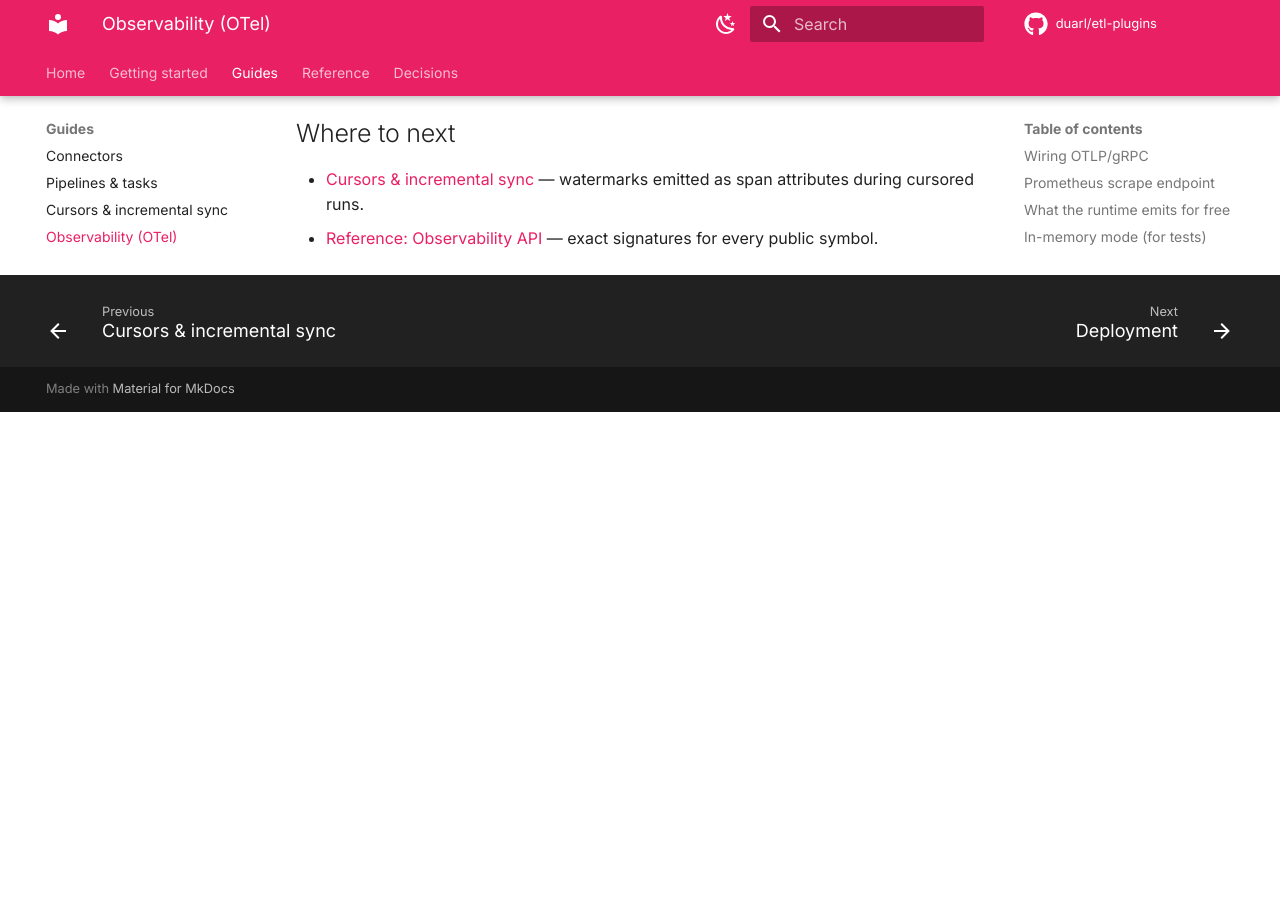
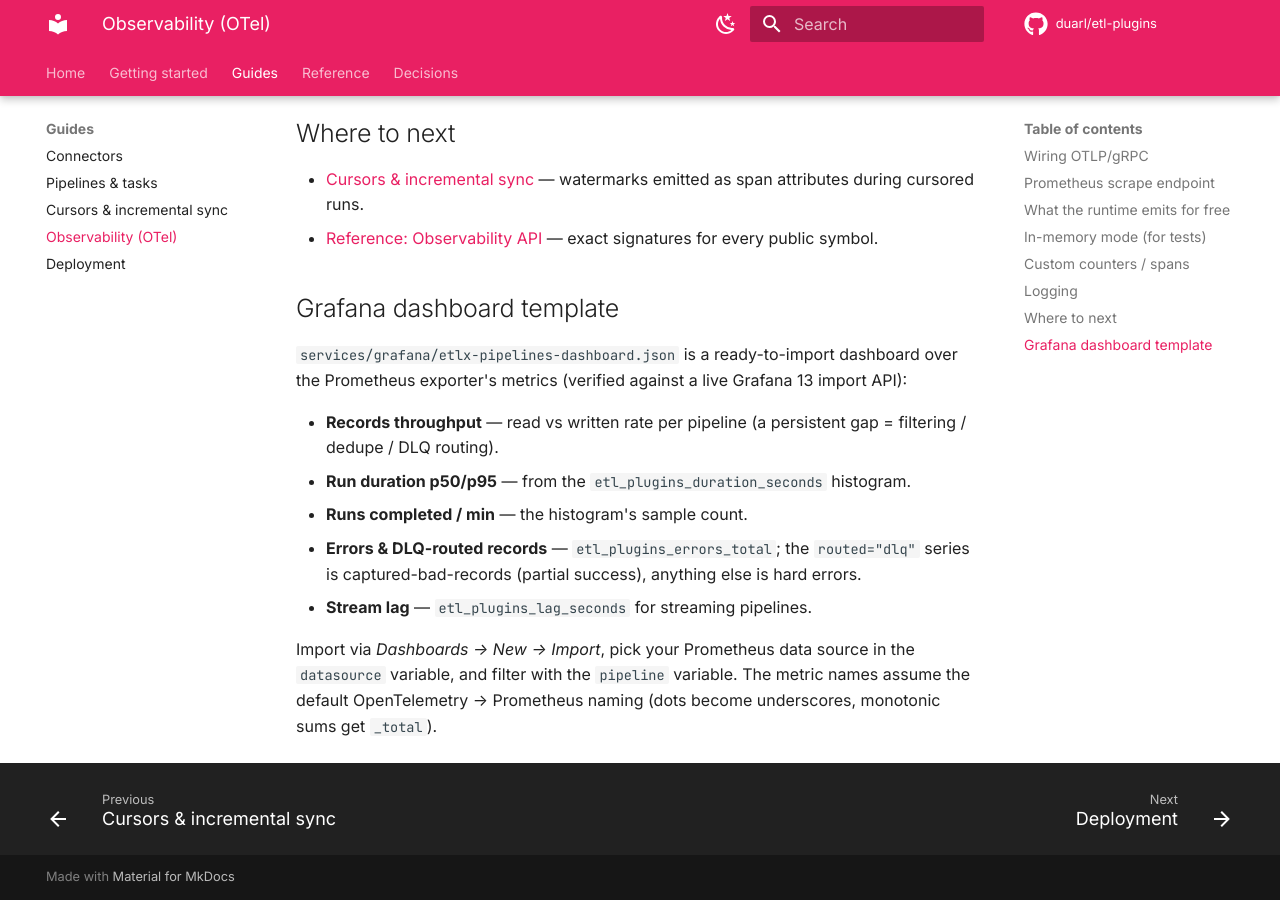
Before and after one commit to genebir/anyduct, an MkDocs documentation site: the page built from docs/guides/observability.md, in a window 1280 px wide and 900 px high, scrolled down 3373 px. Built offline with MkDocs 1.6.1 and Material for MkDocs 9.7.7, drawn with Linux system fonts in a browser that asks for light colours; comment, search, counter and statistics services are not loaded; before the commit the page ends 3785 px from its top, so only the background shows below that.

Commit message:
feat(ops): Grafana 대시보드 템플릿 — exporter 실측 메트릭 + live import 검증 [Step 11]
처리량(read/written)/duration p50·p95/runs·min/errors+DLQ routed/stream
lag 5패널, datasource·pipeline 변수. 메트릭 이름은 Prometheus exporter
실제 스크레이프로 확보, Grafana 13 import API 200 검증.

Co-Authored-By: Claude Fable 5 <noreply@anthropic.com>

```diff
--- a/docs/guides/observability.md
+++ b/docs/guides/observability.md
@@ -144,3 +144,25 @@ Secrets are masked by a structlog processor before they reach stdout.
   attributes during cursored runs.
 * [Reference: Observability API](../reference/observability.md) — exact
   signatures for every public symbol.
+
+
+## Grafana dashboard template
+
+`services/grafana/etlx-pipelines-dashboard.json` is a ready-to-import
+dashboard over the Prometheus exporter's metrics (verified against a live
+Grafana 13 import API):
+
+* **Records throughput** — read vs written rate per pipeline (a
+  persistent gap = filtering / dedupe / DLQ routing).
+* **Run duration p50/p95** — from the `etl_plugins_duration_seconds`
+  histogram.
+* **Runs completed / min** — the histogram's sample count.
+* **Errors & DLQ-routed records** — `etl_plugins_errors_total`; the
+  `routed="dlq"` series is captured-bad-records (partial success),
+  anything else is hard errors.
+* **Stream lag** — `etl_plugins_lag_seconds` for streaming pipelines.
+
+Import via *Dashboards → New → Import*, pick your Prometheus data source
+in the `datasource` variable, and filter with the `pipeline` variable.
+The metric names assume the default OpenTelemetry → Prometheus naming
+(dots become underscores, monotonic sums get `_total`).
```
Also changed, not shown: CHANGELOG.md (+1 -0 lines), ROADMAP.md (+1 -1 lines), 1 other file.
